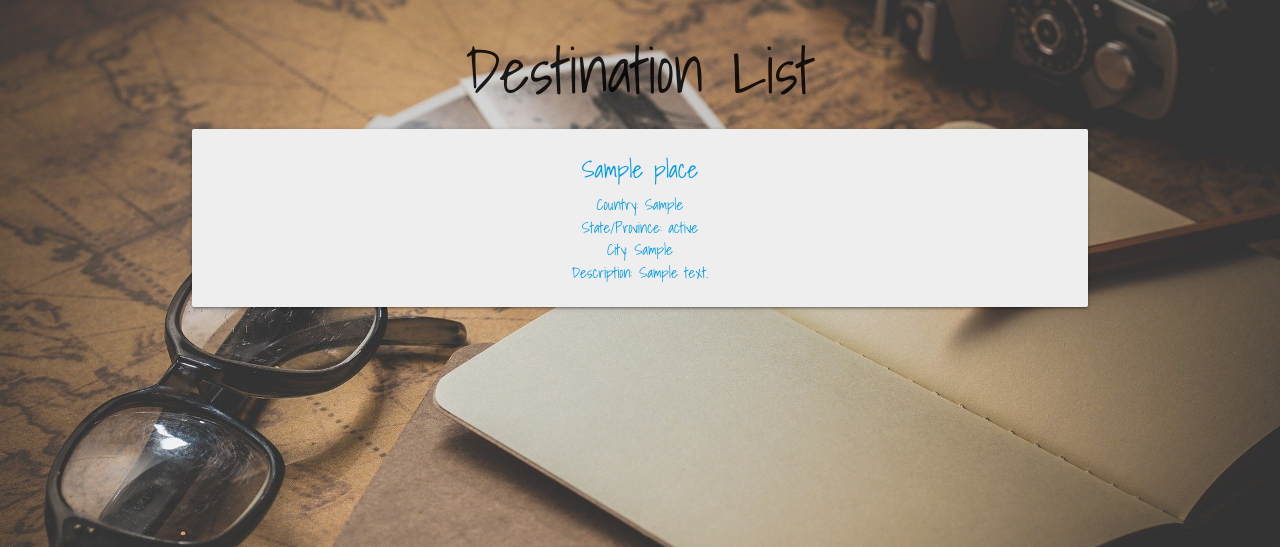
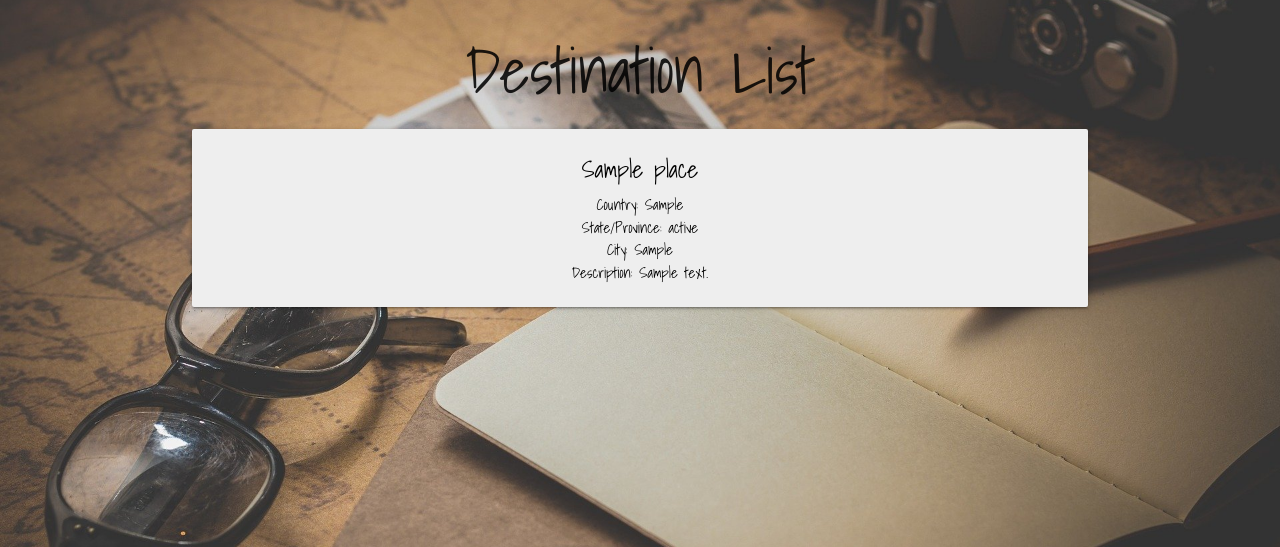
Before and after one commit to skylarw19/into-the-unknown, a Django app: page /places/ in a window 1280 px wide. Shown: the part 71-618 px from the top of the page. Run offline with Django 3.2, Linux system fonts and the light colour scheme; a user stored in the database is signed in; tables that the repository leaves empty hold one stand-in row (values such as "Sample post").

Commit message:
font color

```diff
--- a/main_app/templates/places/index.html
+++ b/main_app/templates/places/index.html
@@ -9,7 +9,7 @@
   <a href="{% url 'places_detail' place.id %}">
     <div class="card #eeeeee grey lighten-3">
         <center>
-        <div class="card-content">
+        <div style="color: black" class="card-content">
 
             <span class="card-title">{{ place.name }}</span>
             <p>Country: {{ place.country }}</p>
```
